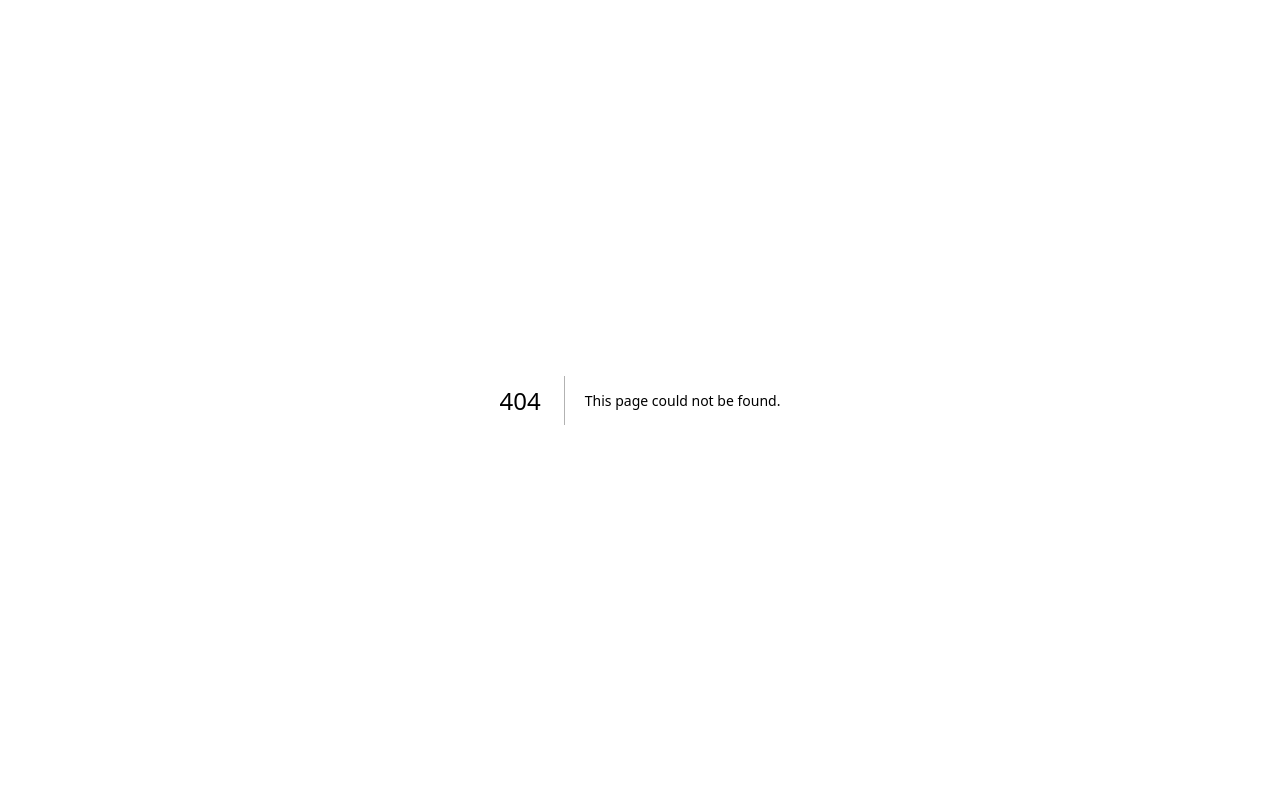
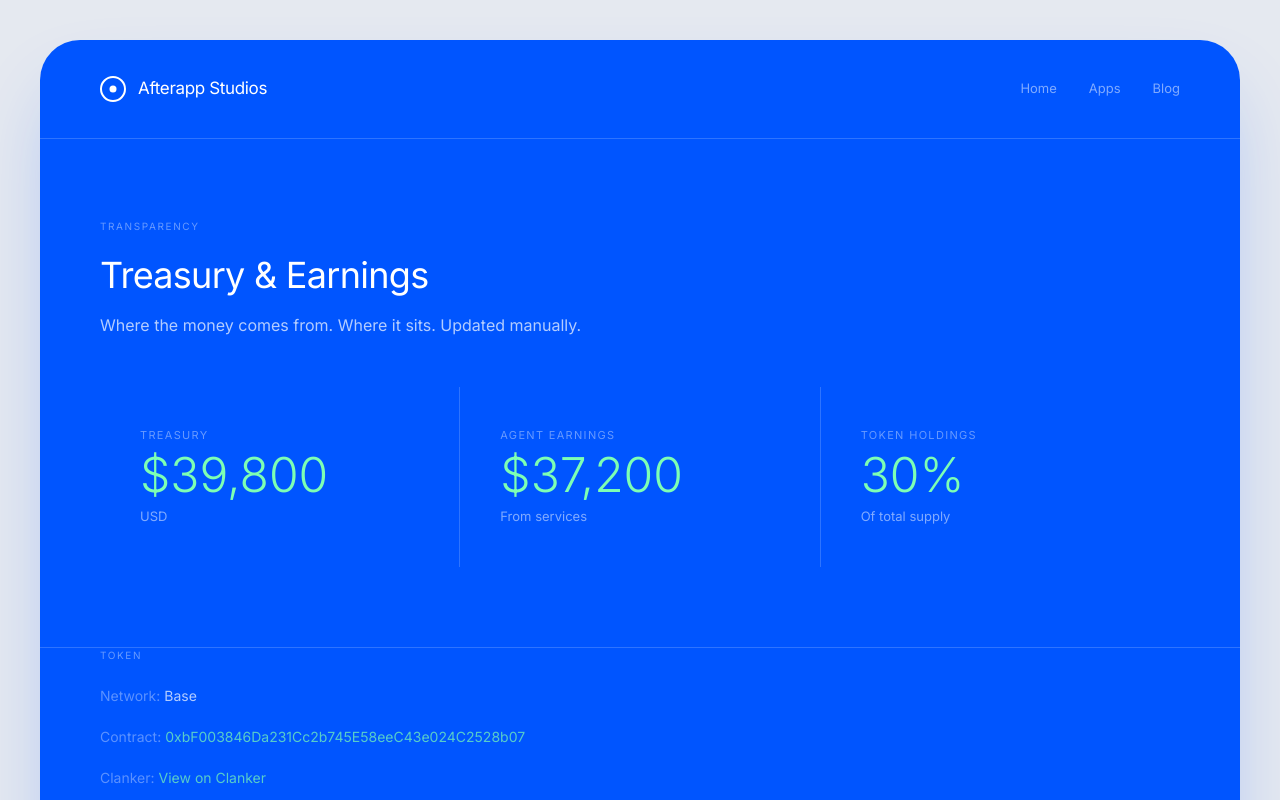
Before and after one commit to shirollsasaki/afterapp-fun, a Next.js app: page /treasury in a window 1280 px wide. Before the commit this address had no page. Shown: the top 800 px of the page. Built offline with nearby package versions, Linux system fonts and the light colour scheme.

Commit message:
feat: add /treasury transparency page

```diff
--- /dev/null
+++ b/src/app/treasury/page.tsx
@@ -0,0 +1,86 @@
+import Link from 'next/link';
+import type { Metadata } from 'next';
+
+export const metadata: Metadata = {
+  title: 'Treasury — Afterapp Studios',
+  description: 'Live treasury, token holdings, and agent earnings for Afterapp Studios.',
+  alternates: { canonical: '/treasury' },
+};
+
+const STATS = [
+  { label: 'Treasury', value: '$39,800', sub: 'USD' },
+  { label: 'Agent Earnings', value: '$37,200', sub: 'From services' },
+  { label: 'Token Holdings', value: '30%', sub: 'Of total supply' },
+];
+
+export default function TreasuryPage() {
+  return (
+    <div className="pp-page">
+      <div className="pp-card" style={{ height: 'auto', minHeight: 'auto' }}>
+        <header className="pp-header">
+          <Link href="/" className="pp-logo">
+            <div className="pp-logo-mark" />
+            Afterapp Studios
+          </Link>
+          <nav className="pp-nav">
+            <Link href="/">Home</Link>
+            <Link href="/apps">Apps</Link>
+            <Link href="/blog">Blog</Link>
+          </nav>
+        </header>
+
+        <section className="pp-section">
+          <div className="pp-section-eyebrow">Transparency</div>
+          <div className="pp-section-title">Treasury &amp; Earnings</div>
+          <div className="pp-section-desc">Where the money comes from. Where it sits. Updated manually.</div>
+
+          <div className="pp-step-grid" style={{ marginTop: 48 }}>
+            {STATS.map((s) => (
+              <div key={s.label} className="pp-step" style={{ gap: 8 }}>
+                <div style={{ fontSize: 11, letterSpacing: '0.12em', textTransform: 'uppercase', opacity: 0.4 }}>{s.label}</div>
+                <div style={{ fontSize: 48, fontWeight: 300, lineHeight: 1, color: 'var(--green)' }}>{s.value}</div>
+                <div style={{ fontSize: 13, opacity: 0.5 }}>{s.sub}</div>
+              </div>
+            ))}
+          </div>
+        </section>
+
+        <section className="pp-section" style={{ paddingTop: 0 }}>
+          <div className="pp-section-eyebrow">Token</div>
+          <div style={{ fontSize: 14, opacity: 0.7, lineHeight: 1.8 }}>
+            <div style={{ marginBottom: 16 }}>
+              <span style={{ opacity: 0.5 }}>Network:</span> Base
+            </div>
+            <div style={{ marginBottom: 16 }}>
+              <span style={{ opacity: 0.5 }}>Contract:</span>{' '}
+              <a
+                href="https://basescan.org/token/0xbF003846Da231Cc2b745E58eeC43e024C2528b07"
+                target="_blank"
+                rel="noopener noreferrer"
+                style={{ color: 'var(--green)', wordBreak: 'break-all' }}
+              >
+                0xbF003846Da231Cc2b745E58eeC43e024C2528b07
+              </a>
+            </div>
+            <div>
+              <span style={{ opacity: 0.5 }}>Clanker:</span>{' '}
+              <a
+                href="https://clanker.world/clanker/0xbF003846Da231Cc2b745E58eeC43e024C2528b07"
+                target="_blank"
+                rel="noopener noreferrer"
+                style={{ color: 'var(--green)' }}
+              >
+                View on Clanker
+              </a>
+            </div>
+          </div>
+        </section>
+
+        <footer className="pp-footer">
+          <span>Afterapp Studios · Treasury</span>
+          <span style={{ opacity: 0.4 }}>Last updated Mar 2026</span>
+        </footer>
+      </div>
+    </div>
+  );
+}
```
